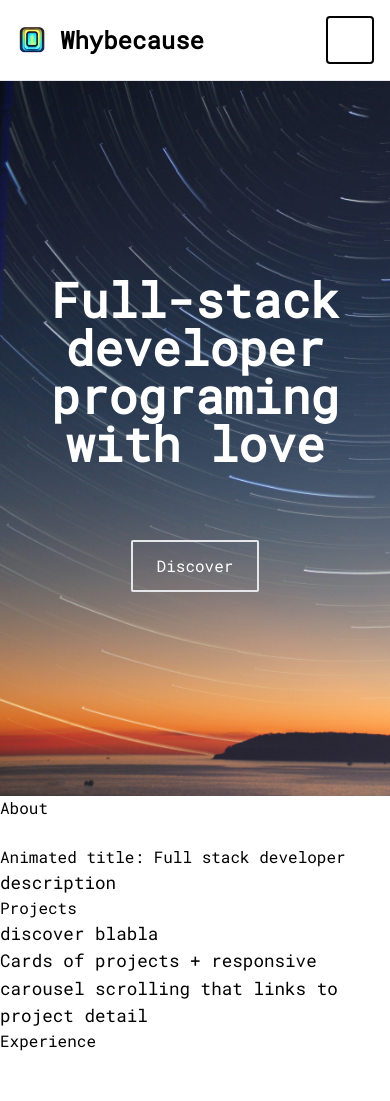
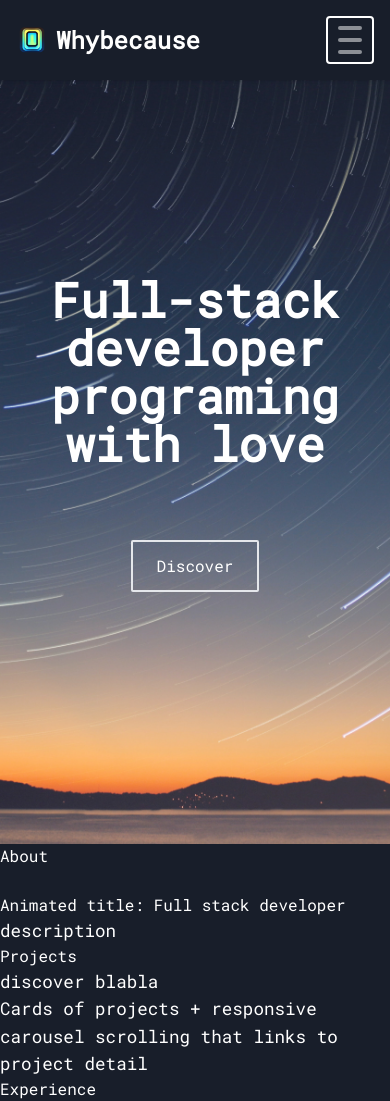
Before and after one commit to Whybecause/portfolio, a Next.js app: page / in a window 390 px wide. Before the commit the page ends 1053 px from the top, so only its background shows below. Built offline with nearby package versions, Linux system fonts and the light colour scheme.

Commit message:
add navbar sticky and responsive burger

```diff
--- a/app/globals.css
+++ b/app/globals.css
@@ -3,15 +3,9 @@
 @tailwind utilities;
 
 :root {
-  --max-width: 1100px;
-  --border-radius: 12px;
-  /* --font-mono: ui-monospace, Menlo, Monaco, 'Cascadia Mono', 'Segoe UI Mono',
-    'Roboto Mono', 'Oxygen Mono', 'Ubuntu Monospace', 'Source Code Pro',
-    'Fira Mono', 'Droid Sans Mono', 'Courier New', monospace; */
-
-
   /* COLORS */
   --main: #161825;
+  --nav: rgb(24,30,42);
   --main-light:#4c5068;
   --primary: rgba(125, 153, 58, 0.6);
   --primary-light: rgba(233, 210, 81, 0.6);
@@ -36,6 +30,9 @@ html,
 body {
   max-width: 100vw;
   overflow-x: hidden;
+  min-height: 100vh;
+  background: var(--nav);
+  color: var(--white);
 }
 
 /* DEFAULT FONT OF THE APPLICATION
@@ -69,31 +66,7 @@ p {
   font-weight: 400;
 }
 
-/* span {
-  color: var(--gray-light);
-} */
-
-ul {
-  list-style-type: none;
-  margin: 0;
-  padding: 0;
-  overflow: hidden;
-  background-color: var(--black);
-}
-
 li {
   float: left;
   list-style: none;
 }
-
-li a {
-  display: block;
-  color: var(--white);
-  text-align: center;
-  padding: 14px 16px;
-  text-decoration: none;
-}
-
-li a:hover {
-  background-color: var(--black);
-}
--- a/app/layout.tsx
+++ b/app/layout.tsx
@@ -23,7 +23,7 @@ export default function RootLayout({
   return (
     <html lang="en">
       <body className={primaryFont.variable}>
-        <main id="primaryFont">
+        <main id="primaryFont" className="flex flex-col">
           <Navbar />
           {children}
           <footer></footer>
--- a/components/Homepage/Hero/Hero.module.css
+++ b/components/Homepage/Hero/Hero.module.css
@@ -1,12 +1,15 @@
-.background {
-  background-size: cover;
-  background-repeat: no-repeat;
-  background-image: url('/background1.jpg');
-  height: calc(100vh - 48px);
+.bgContainer {
+  /* So the bg is filled before the img background is rendered */
+  background-color: var(--nav);
+  position: relative;
+  top: 0;
+  left: 0;
+  width: 100vw;
+  height: 100vh;
   color: var(--white);
 }
 
-.container {
+.textContainer {
   padding-top: 7rem;
   padding-bottom: 7rem;
   display: flex;
--- a/components/Homepage/Hero/Hero.tsx
+++ b/components/Homepage/Hero/Hero.tsx
@@ -1,9 +1,22 @@
+import Image from "next/image";
+
 import styles from "./Hero.module.css";
+import background from "../../../public/hero.jpg";
 
 function Hero() {
   return (
-    <section className={styles.background}>
-      <div className={styles.container}>
+    <>
+      <div className={styles.bgContainer}>
+        <Image
+          alt="hero"
+          src={background}
+          fill
+          style={{ objectFit: "cover" }}
+          quality={100}
+          priority
+        />
+
+        <div className={styles.textContainer}>
           <div className="2xl:w-4/5 max-w-7xl mx-auto w-11/12">
             <div className={styles.flexContainer}>
               <h1 className="lg:text-8xl md:text-7xl text-5xl text-center">
@@ -18,7 +31,8 @@ function Hero() {
             </div>
           </div>
         </div>
-    </section>
+      </div>
+    </>
   );
 }
 
--- /dev/null
+++ b/components/Navbar/BurgerMenu.tsx
@@ -0,0 +1,37 @@
+type BurgerMenuProps = {
+  isOpen: boolean;
+  setIsOpen: Function;
+};
+
+function BurgerMenu({ isOpen, setIsOpen }: BurgerMenuProps) {
+  const genericHamburgerLine = `h-1 w-6 my-1 rounded-full bg-white transition ease transform duration-300`;
+
+  return (
+    <button
+      className="flex flex-col h-12 w-12 border-2 border-white rounded justify-center items-center group"
+      onClick={() => setIsOpen(!isOpen)}
+    >
+      <div
+        className={`${genericHamburgerLine} ${
+          isOpen
+            ? "rotate-45 translate-y-3 opacity-50 group-hover:opacity-100"
+            : "opacity-50 group-hover:opacity-100"
+        }`}
+      />
+      <div
+        className={`${genericHamburgerLine} ${
+          isOpen ? "opacity-0" : "opacity-50 group-hover:opacity-100"
+        }`}
+      />
+      <div
+        className={`${genericHamburgerLine} ${
+          isOpen
+            ? "-rotate-45 -translate-y-3 opacity-50 group-hover:opacity-100"
+            : "opacity-50 group-hover:opacity-100"
+        }`}
+      />
+    </button>
+  );
+}
+
+export default BurgerMenu;
--- a/components/Navbar/Navbar.module.css
+++ b/components/Navbar/Navbar.module.css
@@ -1,222 +1,12 @@
-.active {
-  background-color: var(--primary);
+.navBg {
+  background-color: var(--nav);
 }
 
-.right {
-  float: right;
-}
-
-.container {
-  background-color: var(--main);
+.brand {
+  align-self: center;
+  font-weight: 600;
+  font-size: 1.5rem;
+  line-height: 2rem;
+  white-space: nowrap;
   color: var(--white);
 }
-
-.flex {
-  height: 48px;
-  display: flex;
-  align-items: center;
-  justify-content: space-between;
-}
-
-.dFlex {
-  display: flex;
-}
-
-.desktop {
-  margin-left: 1rem;
-  display: flex;
-  align-items: center;
-  flex-direction: row;
-  -webkit-bolx-align: center;
-}
-
-@media (max-width: 700px) {
-  .desktop {
-    display: none;
-  }
-}
-@media (min-width: 700px) {
-  .mobile {
-    display: none;
-  }
-  .logo {
-    margin-left: 0.5rem;
-  }
-}
-
-.link {
-  outline: 2px solid transparent;
-  padding-top: 5px;
-  padding-bottom: 5px;
-  padding-left: 1rem;
-  padding-right: 1rem;
-  word-wrap: break-word;
-  text-decoration: none;
-  cursor: pointer;
-  font-weight: 500;
-}
-
-.link:hover {
-  background-color: var(--main);
-}
-
-.profile {
-  display: flex;
-  align-items: center;
-  margin-right: 0.5rem;
-}
-
-.profileIcon {
-  cursor: pointer;
-}
-
-.menuToggle
-{
-  display: flex;
-  flex-direction: column;
-  align-items: center;
-  justify-content: center;
-  text-align: center;
-  margin-left: 0.5rem;
-
-  z-index: 1;
-
-  -webkit-user-select: none;
-  user-select: none;
-}
-
-.menuToggle a
-{
-  text-decoration: none;
-  color: #232323;
-  padding-bottom: 0.5rem;
-  padding-top: 0.5rem;
-
-  transition: color 0.3s ease;
-}
-
-.menuToggle a:hover
-{
-  color: tomato;
-}
-
-
-.menuToggle input
-{
-  display: block;
-  width: 40px;
-  height: 32px;
-  position: absolute;
-  top: -7px;
-  left: -5px;
-
-  cursor: pointer;
-
-  opacity: 0; /* hide this */
-  z-index: 2; /* and place it over the hamburger */
-
-  -webkit-touch-callout: none;
-}
-
-/*
- * Just a quick hamburger
- */
-.menuToggle span
-{
-  display: block;
-  width: 33px;
-  height: 4px;
-  margin-bottom: 5px;
-  position: relative;
-
-  background: #cdcdcd;
-  border-radius: 3px;
-
-  z-index: 1;
-
-  transform-origin: 4px 0px;
-
-  transition: transform 0.5s cubic-bezier(0.77,0.2,0.05,1.0),
-              background 0.5s cubic-bezier(0.77,0.2,0.05,1.0),
-              opacity 0.55s ease;
-}
-
-.menuToggle span:first-child
-{
-  transform-origin: 0% 0%;
-}
-
-.menuToggle span:nth-last-child(2)
-{
-  transform-origin: 0% 100%;
-}
-
-/*
- * Transform all the slices of hamburger
- * into a crossmark.
- */
-.menuToggle input:checked ~ span
-{
-  opacity: 1;
-  transform: rotate(45deg) translate(-2px, -1px);
-  background: #232323;
-}
-
-/*
- * But let's hide the middle one.
- */
-.menuToggle input:checked ~ span:nth-last-child(3)
-{
-  opacity: 0;
-  transform: rotate(0deg) scale(0.2, 0.2);
-}
-
-/*
- * Ohyeah and the last one should go the other direction
- */
-.menuToggle input:checked ~ span:nth-last-child(2)
-{
-  transform: rotate(-45deg) translate(0, -1px);
-}
-
-/*
- * Make this absolute positioned
- * at the top left of the screen
- */
-.menu
-{
-  position: absolute;
-  width: 300px;
-  display: flex;
-  flex-direction: column;
-  margin: 50px 0 0 235px;
-  padding: 50px;
-  padding-top: 200px;
-
-  background: #ededed;
-  list-style-type: none;
-  -webkit-font-smoothing: antialiased;
-  /* to stop flickering of text in safari */
-
-  transform-origin: 0% 0%;
-  transform: translate(-100%, 0);
-
-  transition: transform 0.5s cubic-bezier(0.77,0.2,0.05,1.0);
-}
-
-.menuItems {
-  display: flex;
-  flex-direction: column;
-  padding: 1rem 0 1rem 0;
-}
-
-.menuItems > a {
-  border-bottom: 3px solid var(--black);
-}
-/*
- * And let's slide it in from the left
- */
-.menuToggle input:checked ~ ul
-{
-  transform: none;
-}
--- a/components/Navbar/Navbar.tsx
+++ b/components/Navbar/Navbar.tsx
@@ -1,151 +1,94 @@
 "use client";
-import { useState } from "react";
+import { useEffect, useRef, useState } from "react";
 import Link from "next/link";
-import Image from "next/image";
 
+import Navlinks from "./Navlinks";
+import BurgerMenu from "./BurgerMenu";
 import styles from "./Navbar.module.css";
-import Navlinks from "./Navlinks";
 
-//  {/* <nav className={styles.container}>
-//    <div className={styles.flex}>
-
-//      {/* Mobile nav */}
-//      <div className={styles.mobile}>
-//        <div className={styles.menuToggle}>
-//          <input type="checkbox" />
-
-//          <span></span>
-//          <span></span>
-//          <span></span>
-
-//          <ul className={styles.menu}>
-//            <div className={styles.menuItems}>
-//              <Navlinks/>
-//            </div>
-//          </ul>
-//        </div>
-//      </div>
-
-//      <div className="flex">
-//        <Link className="flex" href="/">
-//          <Image
-//            className={styles.logo}
-//            src="/logo-no-bg.png"
-//            alt="Logo"
-//            width={40}
-//            height={40}
-//            priority
-//          />
-//        </Link>
-
-//        {/* Desktop nav */}
-//        <nav className={styles.desktop}>
-//          <Navlinks/>
-//        </nav>
-//      </div>
-//    </div>
-//  </nav> */}
-
-type BurgerButtonProps = {
-  isOpen: boolean;
-  setIsOpen: Function;
-};
-
-function BurgerButton({ isOpen, setIsOpen }: BurgerButtonProps) {
-  const genericHamburgerLine = `h-1 w-6 my-1 rounded-full bg-white transition ease transform duration-300`;
-
-  return (
-    <button
-      className="flex flex-col h-12 w-12 border-2 border-black rounded justify-center items-center group"
-      onClick={() => setIsOpen(!isOpen)}
-    >
-      <div
-        className={`${genericHamburgerLine} ${
-          isOpen
-            ? "rotate-45 translate-y-3 opacity-50 group-hover:opacity-100"
-            : "opacity-50 group-hover:opacity-100"
-        }`}
-      />
-      <div
-        className={`${genericHamburgerLine} ${
-          isOpen ? "opacity-0" : "opacity-50 group-hover:opacity-100"
-        }`}
-      />
-      <div
-        className={`${genericHamburgerLine} ${
-          isOpen
-            ? "-rotate-45 -translate-y-3 opacity-50 group-hover:opacity-100"
-            : "opacity-50 group-hover:opacity-100"
-        }`}
-      />
-    </button>
-  );
-}
 
 export default function Navbar() {
   const [isOpen, setIsOpen] = useState(false);
+  const navRef = useRef<HTMLDivElement | null>(null);
+
+  // Auto close the burger menu when clicking outside the nav
+  useEffect(() => {
+    function handleClickOutside(event: MouseEvent | any) {
+      if (navRef.current && !navRef.current.contains(event.target)) {
+        setIsOpen(false);
+      }
+    }
+
+    if (isOpen) {
+      document.addEventListener("mousedown", handleClickOutside);
+    }
+
+    return () => {
+      document.removeEventListener("mousedown", handleClickOutside);
+    };
+  }, [navRef, isOpen]);
+
+  // Auto close the burger and the menu when resizing window
+  useEffect(() => {
+    function handleResize() {
+      const window_size = window.innerWidth || document.body.clientWidth;
+      if (window_size > 768) {
+        setIsOpen(false);
+      }
+    }
+    window.addEventListener("resize", handleResize);
+
+    return () => {
+      window.removeEventListener("resize", handleResize);
+    };
+  });
+
   return (
-    // <nav className={styles.container}>
-    // <div className="block lg:hidden">
-    //   <BurgerButton isOpen={isOpen} setIsOpen={setIsOpen} />
-    // </div>
-    // </nav>
+    <nav
+      id="nav"
+      ref={navRef}
+      className={`${styles.navBg} shadow w-full fixed top-0 z-50`}
+      role="navigation"
+    >
+      <div className="container mx-auto p-4 flex flex-wrap items-center">
 
-    <nav className="bg-white dark:bg-gray-900 fixed w-full z-20 top-0 left-0 border-b border-gray-200 dark:border-gray-600">
-      <div className="max-w-screen-xl flex flex-wrap items-center justify-between mx-auto p-4">
-        <a className="flex items-center">
-          <img
-            src="/logo-no-bg.png"
-            className="h-8 mr-3"
-            alt="Whybecause Logo"
-          />
-          <span className="self-center text-2xl font-semibold whitespace-nowrap dark:text-white">
-            Whybecause
-          </span>
-        </a>
-
-        <div className="flex md:order-2">
-          <div className="block lg:hidden">
-            <BurgerButton isOpen={isOpen} setIsOpen={setIsOpen} />
-          </div>
-          <button
-            type="button"
-            className="sm:visible hidden text-white bg-blue-700 hover:bg-blue-800 focus:ring-4 focus:outline-none focus:ring-blue-300 font-medium rounded-lg text-sm px-4 py-2 text-center mr-3 md:mr-0 dark:bg-blue-600 dark:hover:bg-blue-700 dark:focus:ring-blue-800"
-          >
-            Contact
-          </button>
+        {/* LOGO AND BRAND */}
+        <div className="mr-4 md:mr-8">
+          <Link className="flex items-center" href="#home" rel="home">
+            <img
+              className="h-8 mr-2"
+              src="/logo-no-bg.png"
+              alt="Whybecause Logo"
+            />
+            <span className={styles.brand}>Whybecause</span>
+          </Link>
         </div>
 
+        {/* DESKTOP NAV LINKS */}
+        <Navlinks
+          ulClass={"hidden md:block ml-auto text-white"}
+          liClass=""
+          linkClass="font-semibold text-gray-400 px-4"
+        />
+
+        {/* MOBILE BURGER MENU */}
+        <div className="ml-auto md:hidden">
+          <BurgerMenu isOpen={isOpen} setIsOpen={setIsOpen} />
+        </div>
+
+        {/* MOBILE NAV LINKS */}
         <div
-          className="items-center justify-between hidden w-full md:flex md:w-auto md:order-1"
-          id="navbar-sticky"
+          className={`${
+            isOpen ? "h-32" : "h-0"
+          } w-full transition-all ease-out duration-500`}
         >
-          <ul className="flex flex-col p-4 md:p-0 mt-4 font-medium border border-gray-100 rounded-lg bg-gray-50 md:flex-row md:space-x-8 md:mt-0 md:border-0 md:bg-white dark:bg-gray-800 md:dark:bg-gray-900 dark:border-gray-700">
-            <li>
-              <a
-                href="#"
-                className="block py-2 pl-3 pr-4 text-gray-900 rounded hover:bg-gray-100 md:hover:bg-transparent md:hover:text-blue-700 md:p-0 md:dark:hover:text-blue-500 dark:text-white dark:hover:bg-gray-700 dark:hover:text-white md:dark:hover:bg-transparent dark:border-gray-700"
-              >
-                About
-              </a>
-            </li>
-            <li>
-              <a
-                href="#"
-                className="block py-2 pl-3 pr-4 text-gray-900 rounded hover:bg-gray-100 md:hover:bg-transparent md:hover:text-blue-700 md:p-0 md:dark:hover:text-blue-500 dark:text-white dark:hover:bg-gray-700 dark:hover:text-white md:dark:hover:bg-transparent dark:border-gray-700"
-              >
-                Experience
-              </a>
-            </li>
-            <li>
-              <a
-                href="#"
-                className="block py-2 pl-3 pr-4 text-gray-900 rounded hover:bg-gray-100 md:hover:bg-transparent md:hover:text-blue-700 md:p-0 md:dark:hover:text-blue-500 dark:text-white dark:hover:bg-gray-700 dark:hover:text-white md:dark:hover:bg-transparent dark:border-gray-700"
-              >
-                Projects
-              </a>
-            </li>
-          </ul>
+          <Navlinks
+            ulClass={`${
+              isOpen ? "opacity-100" : "opacity-0"
+            } ease-out duration-300 flex flex-col justify-center items-center`}
+            liClass={"py-1"}
+            linkClass={`font-semibold text-gray-400`}
+          />
         </div>
       </div>
     </nav>
```
Also changed, not shown: components/Navbar/Navlinks.tsx (+17 -14 lines), public/hero.jpg (renamed from public/background1.jpg). Lines whose indentation alone changed are shown as unchanged.
